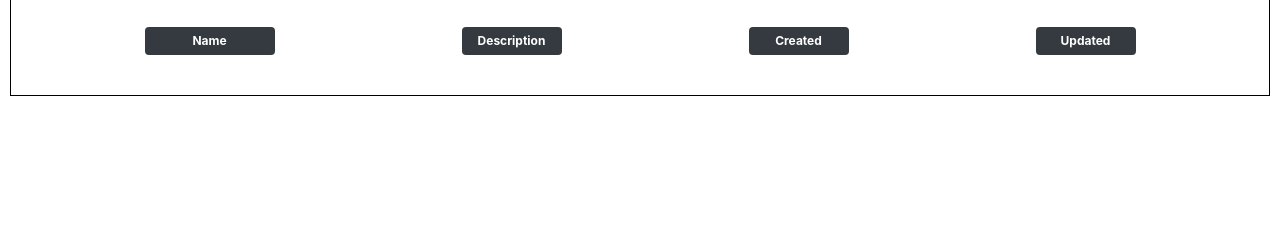
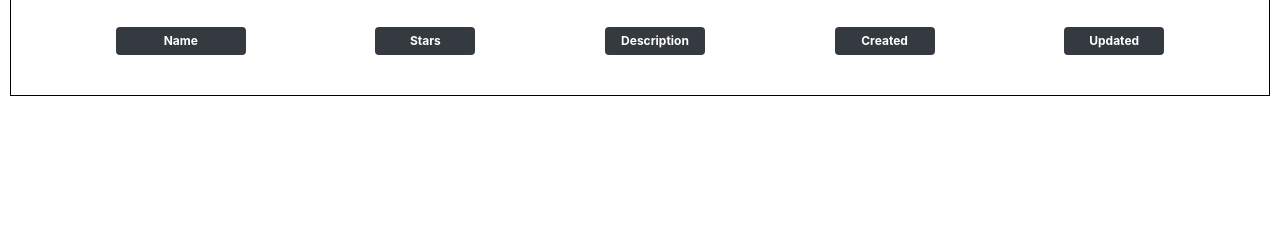
Before and after one commit to alfiomartini/gift, a Django app: a page that uses gift/templates/gift/user.html in a window 1280 px wide. Shown: the part 401-641 px from the top of the page. Run offline with Django 3.2, Linux system fonts and the light colour scheme; data that the repository does not hold is empty; some libraries are stand-ins or nearby versions.

Commit message:
Displaying stars count to all repos

```diff
--- a/gift/static/gift/styles.css
+++ b/gift/static/gift/styles.css
@@ -113,7 +113,7 @@ nav .navbar {
   font-variant: small-caps;
 }
 
-.repos-wrapper li,
+.repos-wrapper ul li,
 .repos-header {
   padding: 10px;
   display: flex;
@@ -121,16 +121,20 @@ nav .navbar {
   justify-content: space-around;
 }
 
-.repos-wrapper ul li .badge,
-.repos-header span.badge {
+.repos-header > span,
+.repos-wrapper ul li span {
   width: 100px;
 }
 
-.repos-wrapper li a.badge,
-.repos-header span.name {
+.repos-wrapper ul li div a,
+.repos-header > span.name {
   width: 130px;
 }
 
+.repos-wrapper ul .star {
+  display: flex;
+  justify-content: center;
+}
 /* Users and Repositories */
 
 .user-wrapper .profile {
@@ -138,6 +142,7 @@ nav .navbar {
   background-image: linear-gradient(315deg, #7f5a83 0%, #0d324d 74%);
   display: flex;
   flex-direction: row;
+  align-items: center;
   margin: 10px;
   padding: 10px;
 }
--- a/gift/templates/gift/user.html
+++ b/gift/templates/gift/user.html
@@ -60,6 +60,7 @@
       <h4 class="repos-heading mb-3">Public Repositories - {{user.public_repos}}</h4>
       <div class="repos-header">
         <span class="badge badge-dark p-2 name">Name </span>
+        <span class="badge badge-dark p-2 stars">Stars </span>
         <span class="badge badge-dark p-2">Description</span>
         <span class="badge badge-dark p-2">Created</span>
         <span class="badge badge-dark p-2">Updated</span>
@@ -68,9 +69,17 @@
         {% for rep in repos %}
         {% if not repos.private %}
         <li>
-          <a class="badge badge-primary p-2" href="{{rep.html_url}} " target="_blank">
-            {{rep.name}}
-          </a>
+          <div class="name">
+            <a class="badge badge-primary p-2 name" href="{{rep.html_url}} " target="_blank">
+              {{rep.name}}
+            </a>
+          </div>
+          <span class="star">
+            <div>
+              <span class="">&#9733;</span>
+              <span class="text-dark">{{rep.stargazers_count}}</span>
+            </div>
+          </span>
           {% if rep.description %}
           <span class="badge badge-secondary p-2 " data-toggle="tooltip"
           title="{{rep.description}}">about</span>
--- a/gift/utils.py
+++ b/gift/utils.py
@@ -9,11 +9,11 @@ headers = {'Authorization': f"token {GITHUB_TOKEN}",
 
 def getRepos(reponame, place):
     if place == 'repo':
-        url = f'https://api.github.com/search/repositories?q={reponame}+in:name&type=Repositories&per_page=100'
+        url = f'https://api.github.com/search/repositories?q={reponame}+in:name&type=Repositories&per_page=100&sort=stars&order=desc'
     elif place == 'readme':
-        url = f'https://api.github.com/search/repositories?q={reponame}+in:readme&type=Repositories&per_page=100'
+        url = f'https://api.github.com/search/repositories?q={reponame}+in:readme&type=Repositories&per_page=100&sort=stars&order=desc'
     else:  # place == description
-        url = f'https://api.github.com/search/repositories?q={reponame}+in:description&type=Repositories&per_page=100'
+        url = f'https://api.github.com/search/repositories?q={reponame}+in:description&type=Repositories&per_page=100&sort=stars&order=desc'
     try:
         json_resp = requests.get(url, headers=headers)
         print(json_resp)
```
Also changed, not shown: gift/templates/gift/repos.html (+5 -12 lines).
